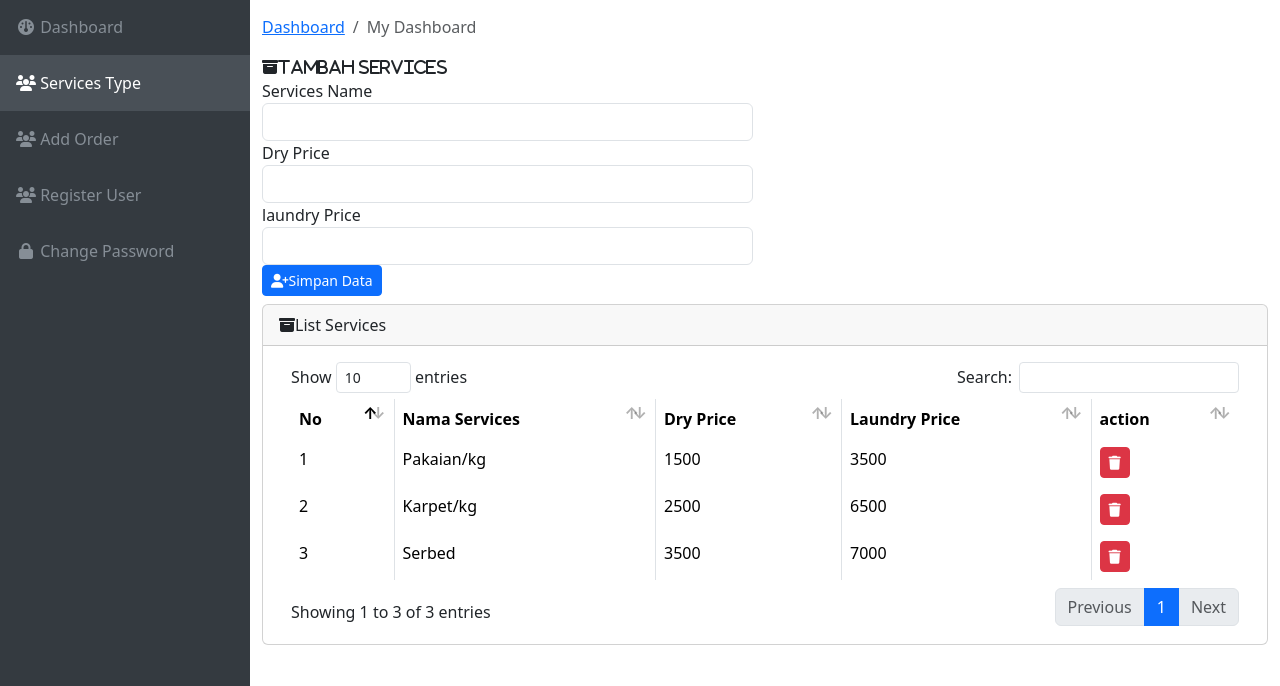
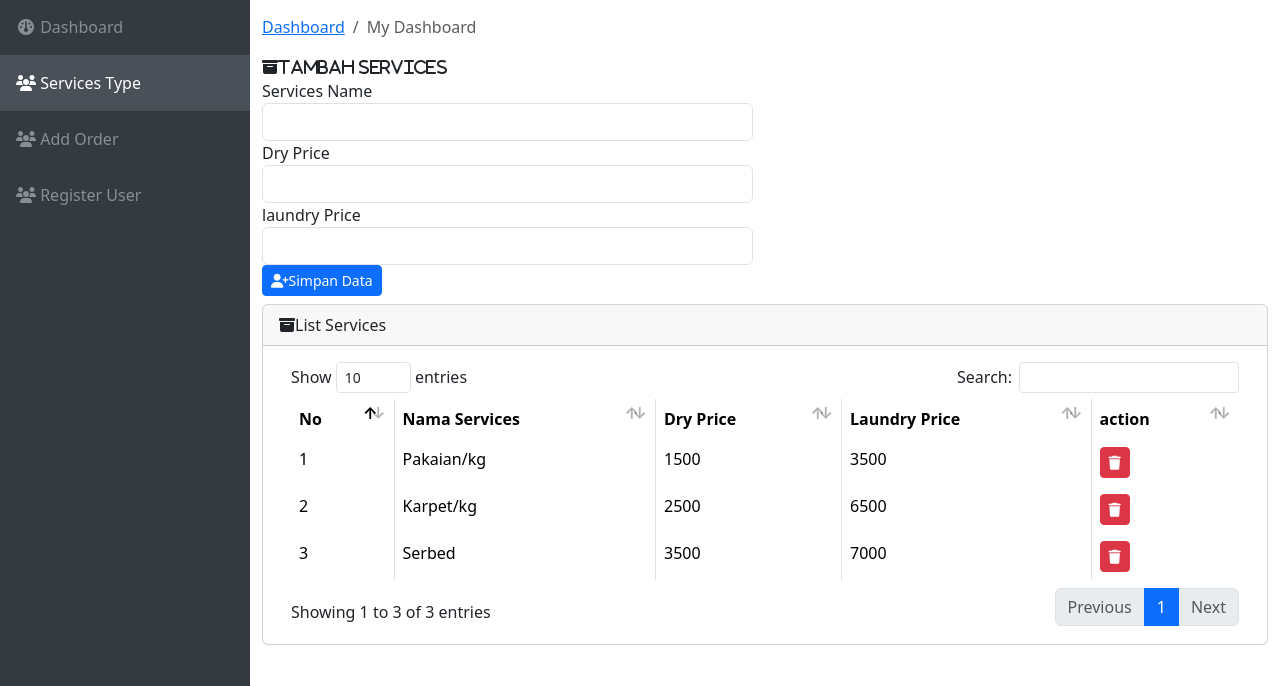
Before and after one commit to rahmadhw/laundry_revisi, a PHP site: page /Admin/Register_Services.php in a window 1280 px wide. Shown: the part 57-743 px from the top of the page. Run offline with PHP 8.4, Linux system fonts and the light colour scheme; data comes from the database, SQL or seed files in the repository; some libraries are stand-ins or nearby versions.

Commit message:
upgrading

```diff
--- a/Admin/sidebar/sidebar.php
+++ b/Admin/sidebar/sidebar.php
@@ -79,12 +79,6 @@ if ($pos !== false) $addPelangganBeli = true;
 
 
 
-        <li class="nav-item <?php echo(isset($is_password_cahnge)?' active' : '')?>" data-toggle="tooltip" data-placement="right" title="Change Password">
-          <a class="nav-link" href="change_password.php">
-            <i class="fa fa-fw fa-lock"></i>
-            <span class="nav-link-text">Change Password</span>
-          </a>
-        </li>
 
 
 
```
